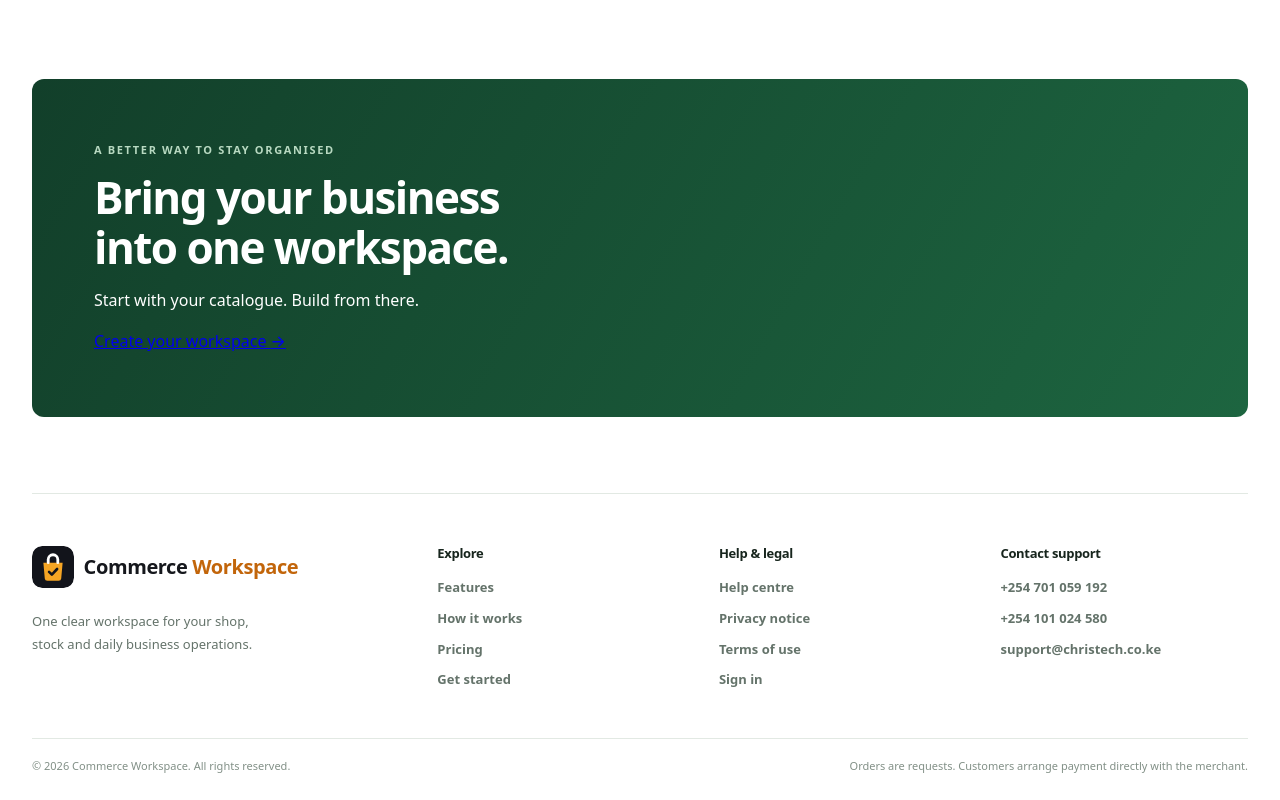
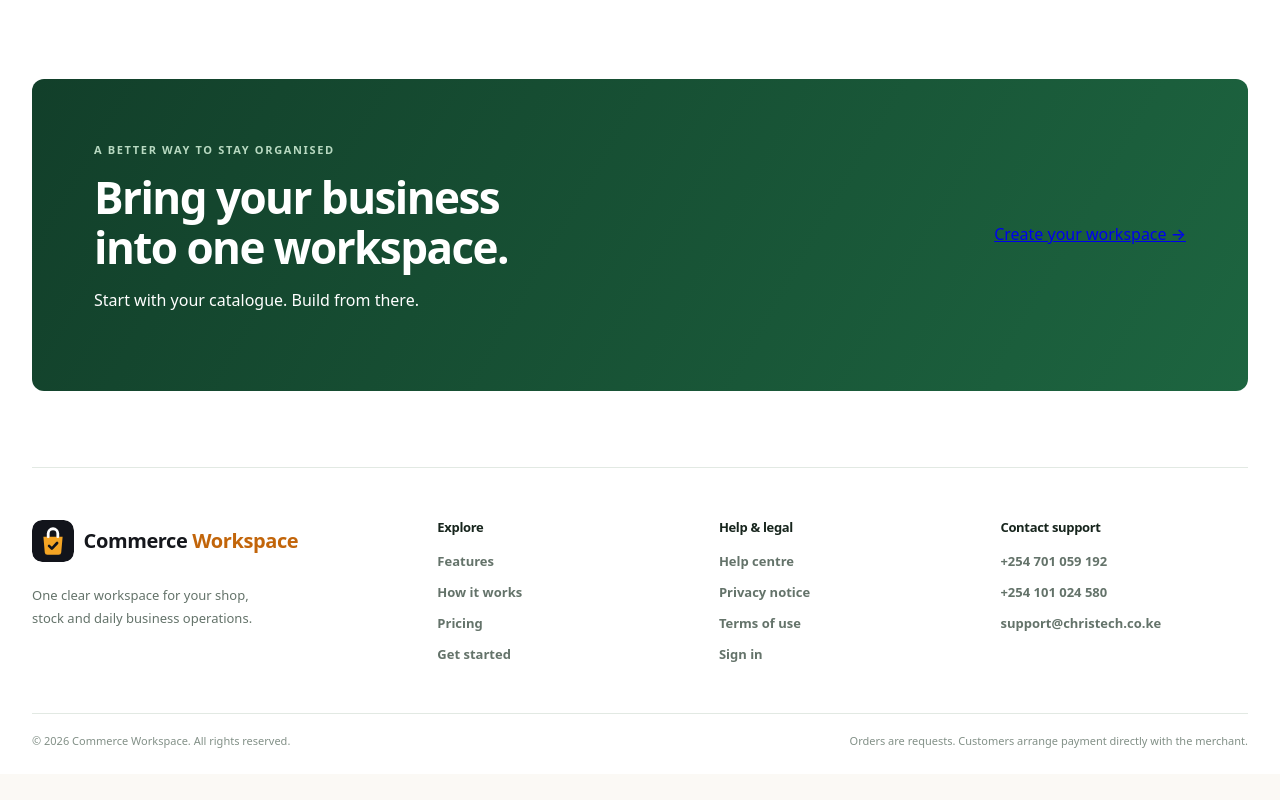
Before and after one commit to learninghub44/kenya-multitenant-commerce-docs, a Next.js app: page / in a window 1280 px wide. Shown: the part 2006-2806 px from the top of the page. After the commit the page ends 2780 px from the top, so only its background shows below. Built offline with nearby package versions, Linux system fonts and the light colour scheme.

Commit message:
Preserve CTA layout with motion wrapper

```diff
--- a/src/app/home.module.css
+++ b/src/app/home.module.css
@@ -168,3 +168,10 @@
 /* Motion wrapper layout support */
 .featureReveal{min-width:0}
 @media(prefers-reduced-motion:reduce){.featureReveal{transform:none!important}}
+
+
+/* Motion wrapper layout support */
+.featureReveal{min-width:0}
+.ctaMotion{display:flex;align-items:center;justify-content:space-between;gap:30px;width:100%}
+@media(max-width:760px){.ctaMotion{align-items:flex-start;flex-direction:column}}
+@media(prefers-reduced-motion:reduce){.featureReveal,.ctaMotion{transform:none!important}}
```
